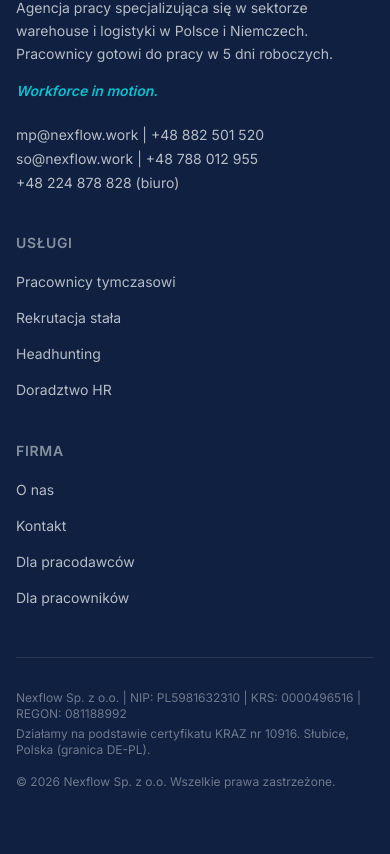
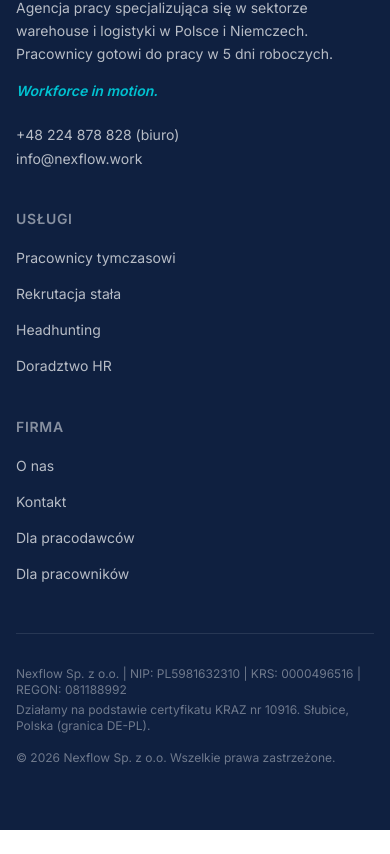
Before and after one commit to michalpodyma/nexflow, a Next.js app in the folder frontend/: page / in a window 390 px wide. Shown: the part 1679-2533 px from the top of the page. After the commit the page ends 2509 px from the top, so only its background shows below. Built offline with nearby package versions, Linux system fonts and the light colour scheme.

Commit message:
fix(EUR-89): remove personal mobile numbers from global footer
Replace personal contact lines (mp@nexflow.work/+48 882 501 520 and
so@nexflow.work/+48 788 012 955) with central office contacts only:
+48 224 878 828 (biuro) and info@nexflow.work.

Co-Authored-By: Paperclip <noreply@paperclip.ing>

```diff
--- a/frontend/src/components/Footer.tsx
+++ b/frontend/src/components/Footer.tsx
@@ -32,26 +32,15 @@
             </p>
             <div className="mt-6 space-y-1 text-sm text-white/70">
               <p>
-                <a href="mailto:mp@nexflow.work" className="hover:text-nexflow-cyan transition-colors">
-                  mp@nexflow.work
-                </a>{" "}|{" "}
-                <a href="tel:+48882501520" className="hover:text-nexflow-cyan transition-colors">
-                  +48 882 501 520
-                </a>
-              </p>
-              <p>
-                <a href="mailto:so@nexflow.work" className="hover:text-nexflow-cyan transition-colors">
-                  so@nexflow.work
-                </a>{" "}|{" "}
-                <a href="tel:+48788012955" className="hover:text-nexflow-cyan transition-colors">
-                  +48 788 012 955
-                </a>
-              </p>
-              <p className="mt-2">
                 <a href="tel:+48224878828" className="hover:text-nexflow-cyan transition-colors">
                   +48 224 878 828
                 </a>{" "}
                 (biuro)
+              </p>
+              <p>
+                <a href="mailto:info@nexflow.work" className="hover:text-nexflow-cyan transition-colors">
+                  info@nexflow.work
+                </a>
               </p>
             </div>
           </div>
```
